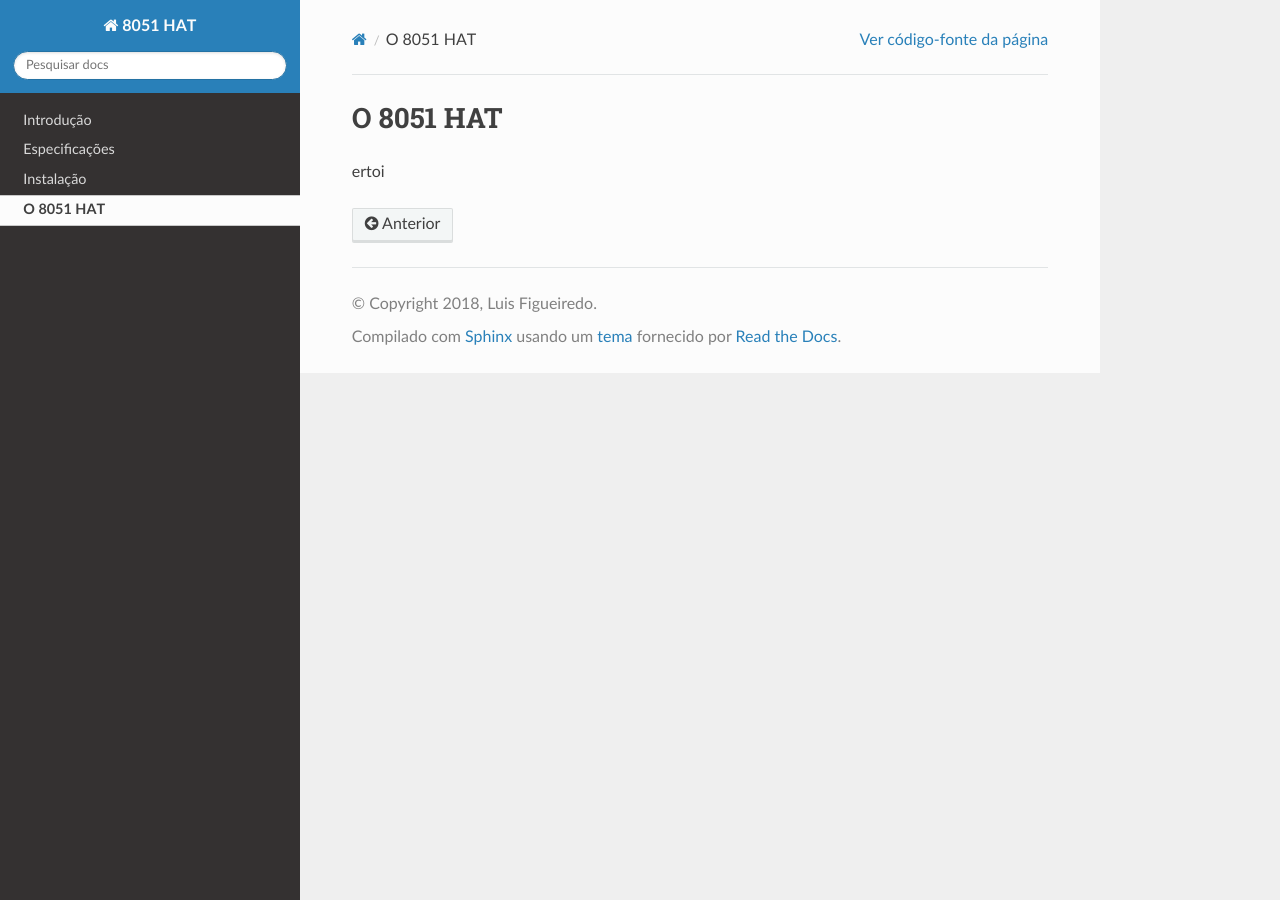
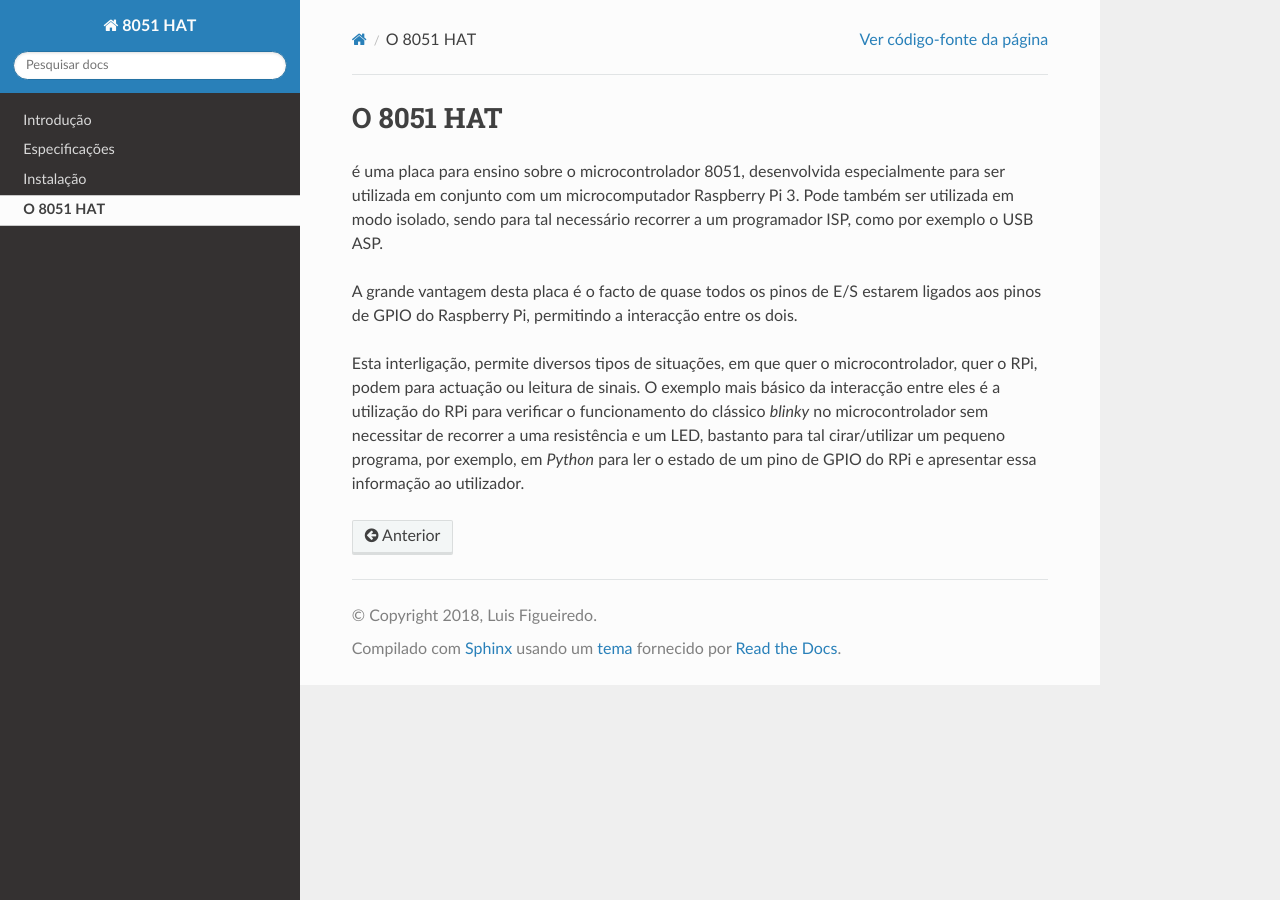
Before and after one commit to lmcharrua/Manual-8051-HAT, a Sphinx documentation site: the page built from source/descr.rst, in a window 1280 px wide. Built offline with Sphinx 7.4.7 and the Read the Docs theme 2.0.0, drawn with Linux system fonts in a browser that asks for light colours.

Commit message:
Add files via upload

```diff
--- a/source/descr.rst
+++ b/source/descr.rst
@@ -1,4 +1,8 @@
 O 8051 HAT
 **********
 
-ertoi
+é uma placa para ensino sobre o microcontrolador 8051, desenvolvida especialmente para ser utilizada em conjunto com um microcomputador Raspberry Pi 3. Pode também ser utilizada em modo isolado, sendo para tal necessário recorrer a um programador ISP, como por exemplo o USB ASP.
+
+A grande vantagem desta placa é o facto de quase todos os pinos de E/S estarem ligados aos pinos de GPIO do Raspberry Pi, permitindo a interacção entre os dois.
+
+Esta interligação, permite diversos tipos de situações, em que quer o microcontrolador, quer o RPi, podem para actuação ou leitura de sinais. O exemplo mais básico da interacção entre eles é a utilização do RPi para verificar o funcionamento do clássico *blinky* no microcontrolador sem necessitar de recorrer a uma resistência e um LED, bastanto para tal cirar/utilizar um pequeno programa, por exemplo, em *Python* para ler o estado de um pino de GPIO do RPi e apresentar essa informação ao utilizador.
```
